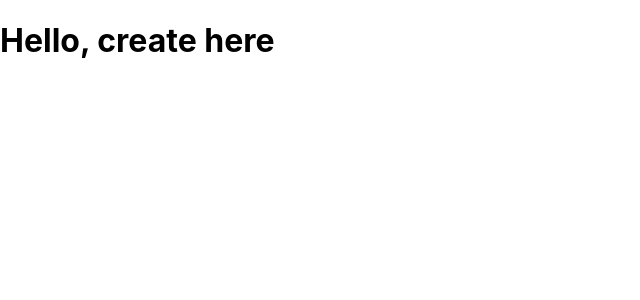
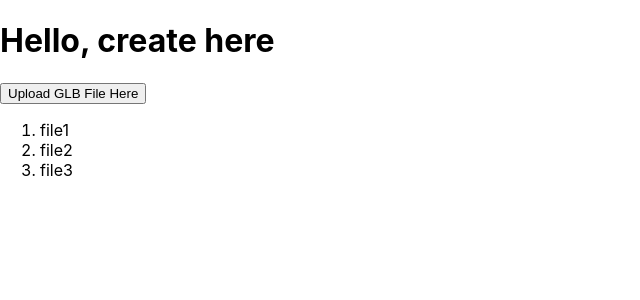
Before and after one commit to danielhan00/simacro-app, a React (Create React App) app: page /create in a window 1280 px wide. Shown: the top 300 px of the page, without its empty margins (0-640 px from the left). Built offline with nearby package versions, Linux system fonts and the light colour scheme.

Commit message:
Front landing page and connections

```diff
--- a/package.json
+++ b/package.json
@@ -10,6 +10,7 @@
     "react-dom": "^18.2.0",
     "react-router-dom": "^6.17.0",
     "react-scripts": "5.0.1",
+    "three": "^0.157.0",
     "web-vitals": "^2.1.4"
   },
   "scripts": {
--- a/src/components/CreatePage.jsx
+++ b/src/components/CreatePage.jsx
@@ -1,9 +1,16 @@
 import React from "react";
+import UploadButton from "./UploadButton";
 
 const CreatePage = () => {
   return (
     <div>
       <h1>Hello, create here</h1>
+      <UploadButton></UploadButton>
+      <ol>
+        <li>file1</li>
+        <li>file2</li>
+        <li>file3</li>
+      </ol>
     </div>
   );
 };
--- a/src/components/LandingPage.jsx
+++ b/src/components/LandingPage.jsx
@@ -1,4 +1,4 @@
-import React from 'react';
+import React from "react";
 import { useNavigate } from "react-router-dom";
 
 // Landing Page component
@@ -9,16 +9,16 @@ import { useNavigate } from "react-router-dom";
 //      - Start Button
 
 const LandingPage = () => {
-    const history= useNavigate();
+  // React Router's useNavigate
+  const history = useNavigate();
 
   // handles a Start click event and takes the user to the Create page.
   const handleStart = () => {
-        // Uses React Router's useHistory to navigate to the /create page
-        history('/create');
+    history("/create");
   };
   const handleLogin = () => {
-        // Add logic for what happens when the start button is clicked!
-        alert('You clicked the Login button!');
+    // TODO: Add logic for what happens when the start button is clicked!
+    alert("You clicked the Login button!");
   };
 
   return (
--- /dev/null
+++ b/src/components/UploadButton.jsx
@@ -0,0 +1,11 @@
+import React from "react";
+
+const UploadButton = () => {
+  const handleUpload = () => {
+    alert("Upload file prompt here");
+  };
+
+  return <button onClick={handleUpload}>Upload GLB File Here</button>;
+};
+
+export default UploadButton;
```
Also changed, not shown: src/App.js (+4 -4 lines), 1 other file (tests, documents, lock files or other folders). Lines whose indentation alone changed are shown as unchanged.
